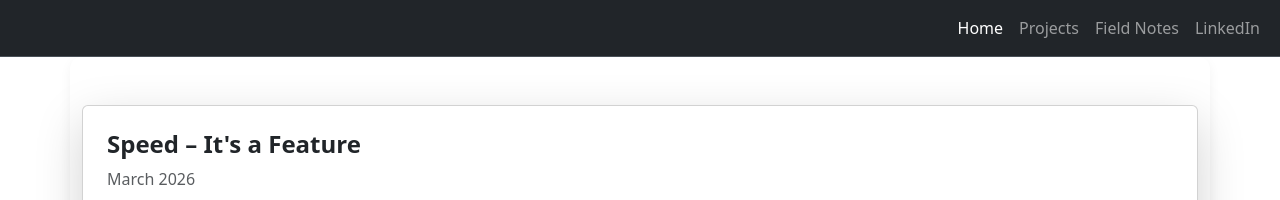
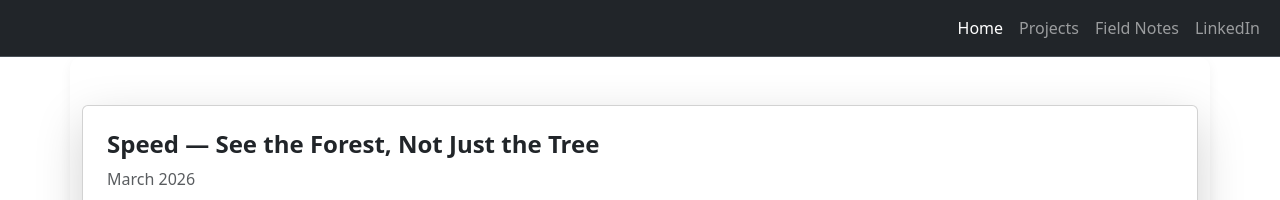
Before and after one commit to matsawatzky/matsawatzky.github.io, a plain HTML site: page fieldnotes.html in a window 1280 px wide. Shown: the top 200 px of the page. Drawn offline with nearby package versions, Linux system fonts and the light colour scheme.

Commit message:
Update fieldnotes.html

```diff
--- a/fieldnotes.html
+++ b/fieldnotes.html
@@ -31,7 +31,7 @@
 
   <div class="card shadow-lg p-4 mb-4">
 
-    <h4 class="fw-bold">Speed – It's a Feature</h4>
+    <h4 class="fw-bold">Speed — See the Forest, Not Just the Tree</h4>
     <p class="text-muted mb-2">March 2026</p>
 
     <div class="mb-3">
```
